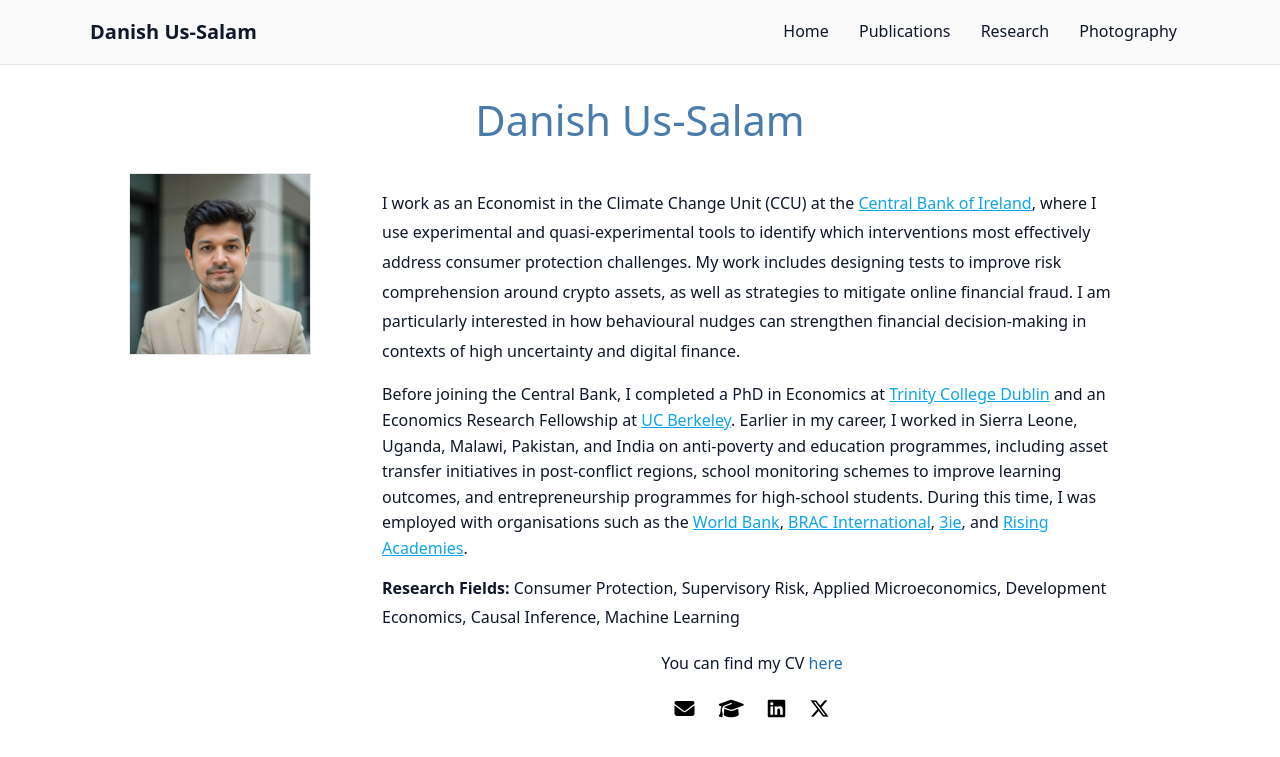
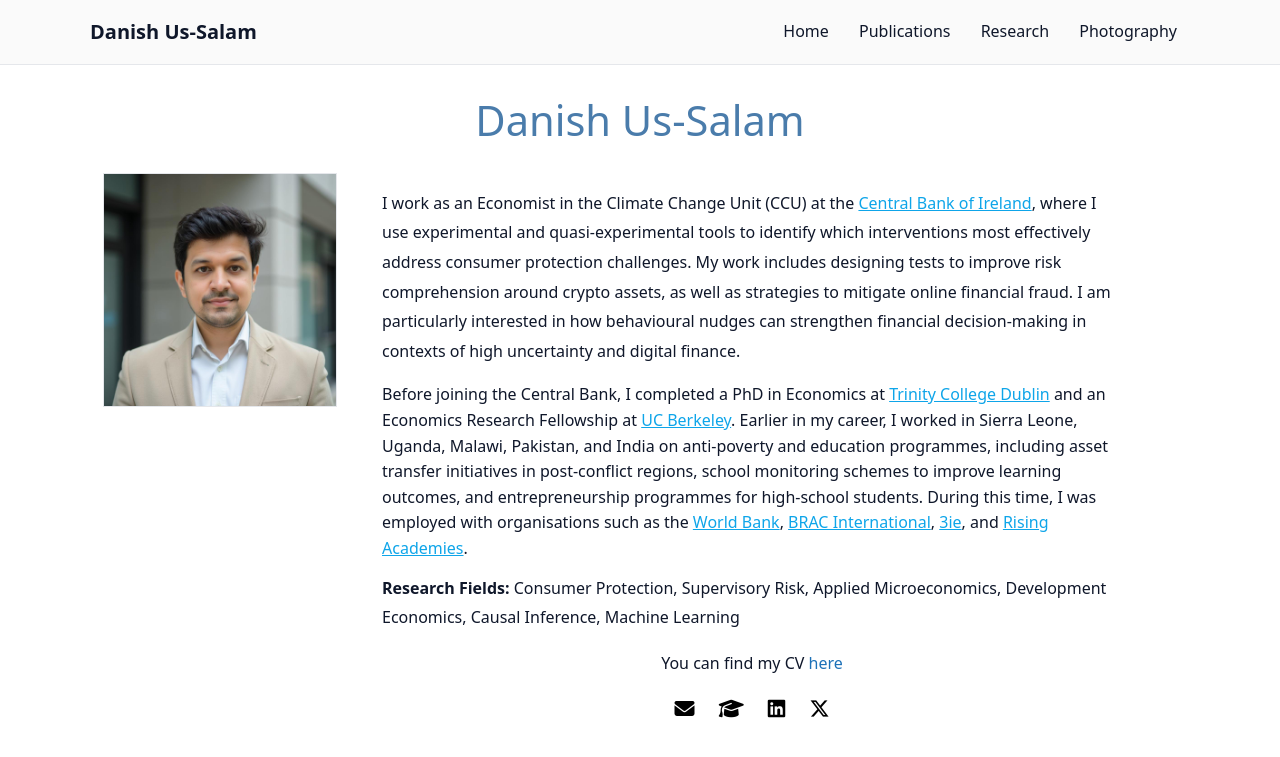
Before and after one commit to danishussalam/danishussalam.github.io, a Jekyll site: the page built from index.md, in a window 1280 px wide. Shown: the top 757 px of the page. Built offline with Jekyll 4.4.1, drawn with Linux system fonts in a browser that asks for light colours.

Commit message:
Update style.css

```diff
--- a/assets/style.css
+++ b/assets/style.css
@@ -343,7 +343,7 @@ details.abstract > summary:hover {
 }
 
 .profile-pic img {
-  width: 70%;   /* 30% smaller */
+  width: 90%;   /* 30% smaller */
   height: auto; /* keeps proportions */
   display: block;
   margin: 0 auto; /* keeps it centered */
@@ -351,7 +351,7 @@ details.abstract > summary:hover {
 
 @media (max-width: 900px){
   .profile-pic img{
-    width: 90% !important;   /* enforce 30% smaller on mobile too */
+    width: 70% !important;   /* enforce 30% smaller on mobile too */
     height: auto;
     margin: 0 auto;
   }
```
